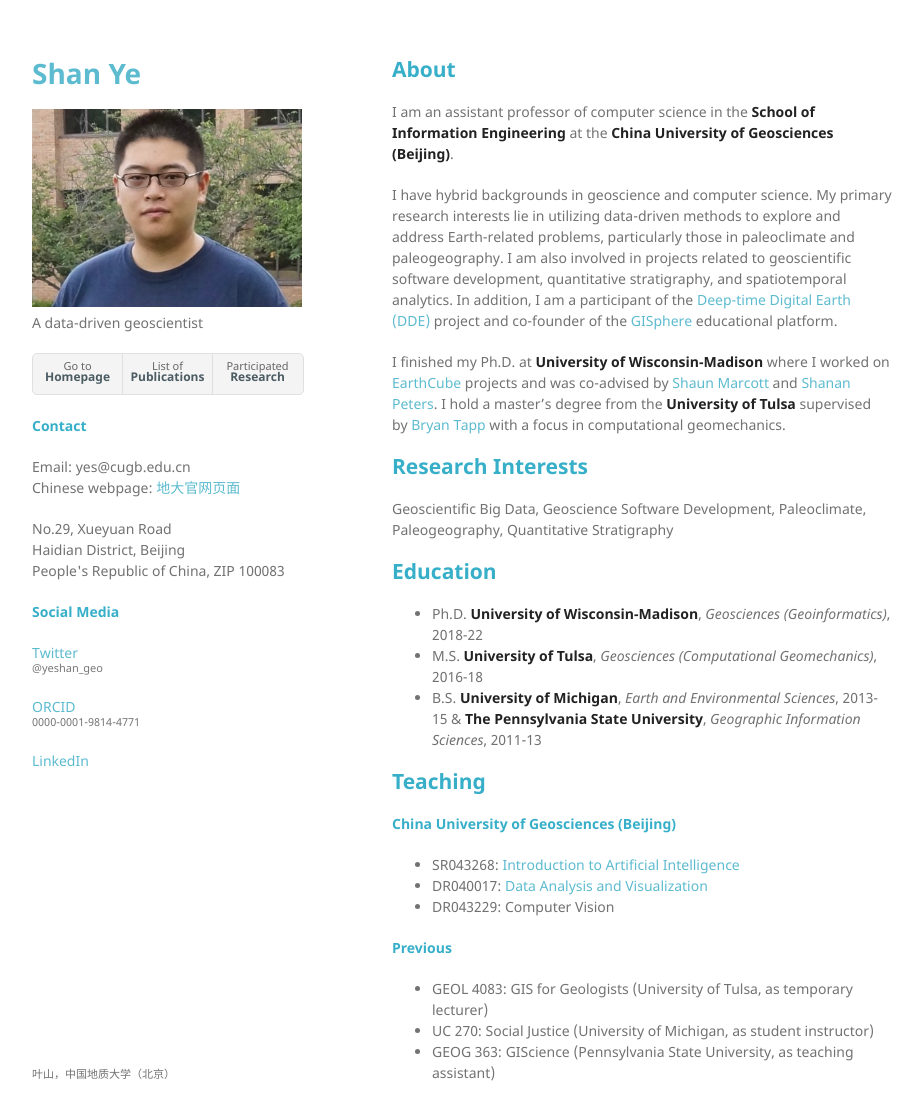
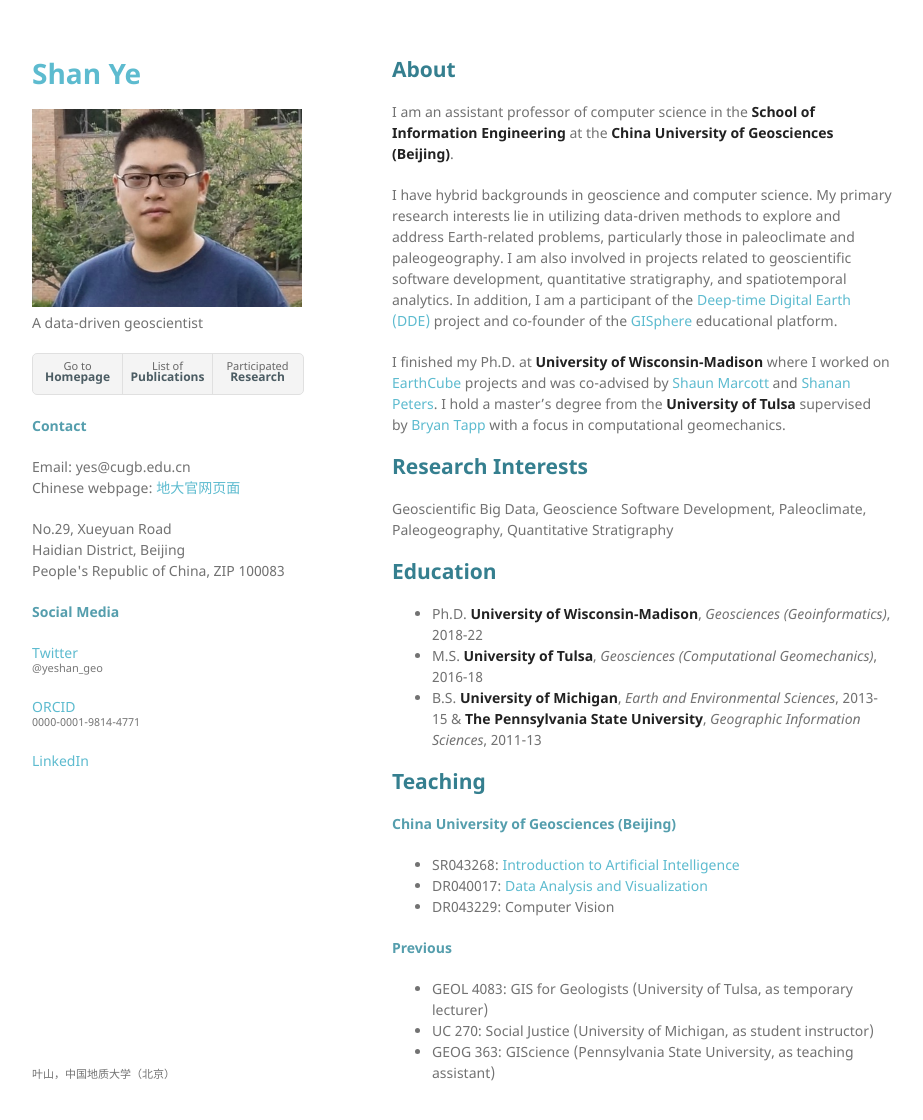
Before and after one commit to yeshan-geo/yeshan-geo.github.io, a Jekyll site: the page built from index.md, in a window 1280 px wide and 1153 px high. Shown: the top 1120 px of the window, without its empty margins (178-1101 px from the left). Built offline with Jekyll 4.4.1, drawn with Linux system fonts in a browser that asks for light colours; our own code applies the rules of GitHub Pages for plain Markdown files.

Commit message:
Update jekyll-theme-minimal.scss

```diff
--- a/_sass/jekyll-theme-minimal.scss
+++ b/_sass/jekyll-theme-minimal.scss
@@ -27,11 +27,11 @@ h1 {
 }
 
 h2 {
-  color:#38afc9;
+  color:#357f8f;
 }
 
 h3, h4, h5, h6 {
-  color:#38afc9;
+  color:#559ead;
 }
 
 a {
```
